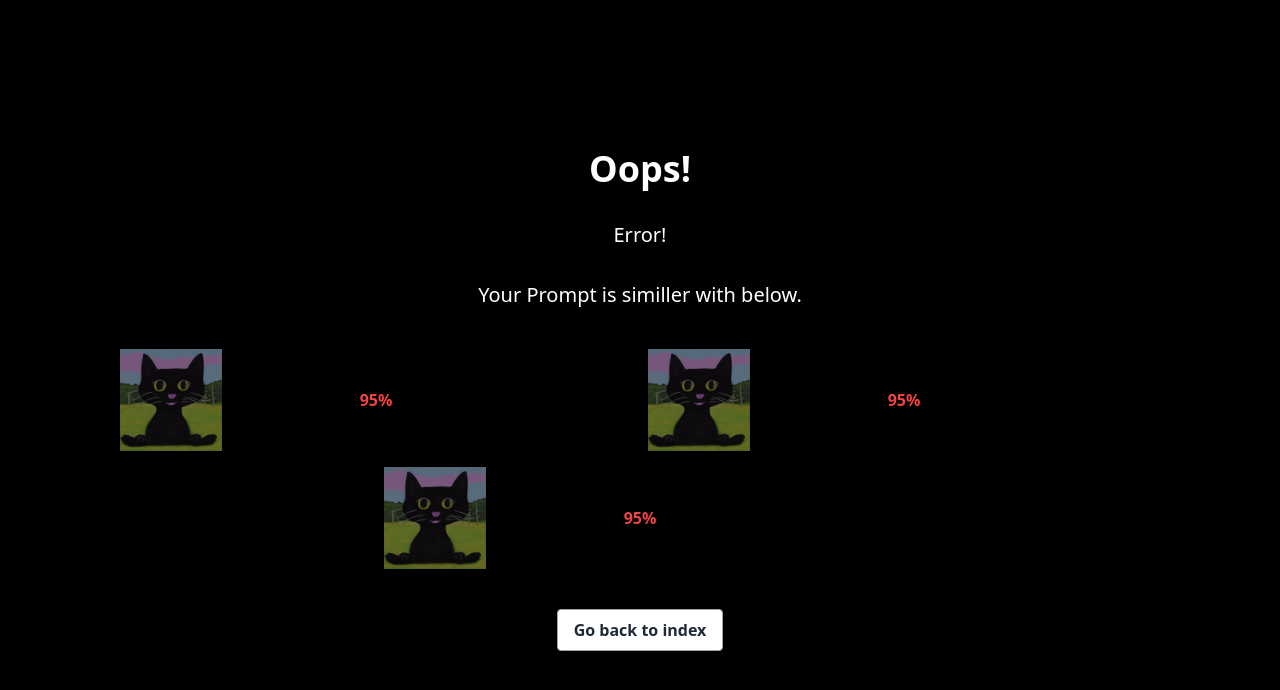
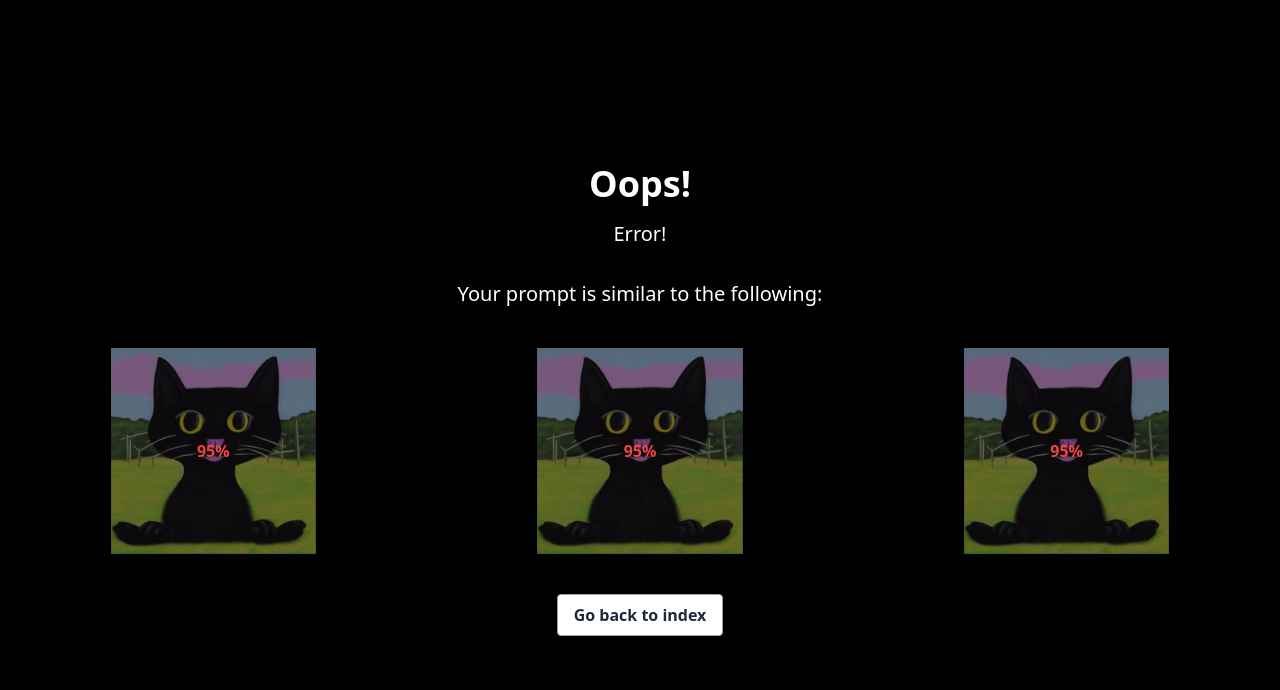
Before and after one commit to toztavi/PromptMintSite, a Next.js app in the folder frontend/: page /not-unique in a window 1280 px wide. Shown: the top 690 px of the page. Built offline with nearby package versions, Linux system fonts and the light colour scheme.

Commit message:
レイアウト

```diff
--- a/frontend/pages/not-unique.js
+++ b/frontend/pages/not-unique.js
@@ -1,5 +1,5 @@
-import Head from 'next/head';
-import Link from 'next/link';
+import Head from "next/head";
+import Link from "next/link";
 
 const NotUnique = () => {
   return (
@@ -7,38 +7,51 @@ const NotUnique = () => {
       <Head>
         <title>Not Unique</title>
       </Head>
-      <h1 className="text-4xl font-bold mb-8">Oops!</h1>
+      <h1 className="text-4xl font-bold mb-4">Oops!</h1>
       <p className="text-xl mb-8">Error!</p>
-      <p className="text-xl mb-8">Your Prompt is similler with below.</p>
+      <p className="text-xl mb-8">Your prompt is similar to the following:</p>
 
-      <div className="flex flex-wrap justify-center">
+      <div className="flex flex-col md:flex-row md:justify-center items-center">
         <div className="relative m-2">
-          <img src="cat3.png" alt="画像の説明" style={{ maxWidth: "20%", opacity: 0.5 }} className="w-full md:w-auto" />
-          <div className="absolute top-0 left-0 flex items-center justify-center w-full h-full text-red-500 font-bold">
-            <p>95%</p>
+          <div className="flex justify-center items-center w-full h-full text-red-500 font-bold absolute top-0 left-0 right-0 bottom-0">
+            <p style={{ zIndex: 1 }}>95%</p>
           </div>
-        </div>
-
-
-        <div className="relative m-2">
-          <img src="cat3.png" alt="画像の説明" style={{ maxWidth: "20%", opacity: 0.5 }} className="w-full md:w-auto" />
-          <div className="absolute top-0 left-0 flex items-center justify-center w-full h-full text-red-500 font-bold">
-            <p>95%</p>
-          </div>
+          <img
+            src="cat3.png"
+            alt="画像の説明"
+            style={{ maxWidth: "50%", opacity: 0.5 }}
+            className="w-full md:w-auto mx-auto"
+          />
         </div>
 
         <div className="relative m-2">
-          <img src="cat3.png" alt="画像の説明" style={{ maxWidth: "20%", opacity: 0.5 }} className="w-full md:w-auto" />
-          <div className="absolute top-0 left-0 flex items-center justify-center w-full h-full text-red-500 font-bold">
-            <p>95%</p>
+          <div className="flex justify-center items-center w-full h-full text-red-500 font-bold absolute top-0 left-0 right-0 bottom-0">
+            <p style={{ zIndex: 1 }}>95%</p>
           </div>
+          <img
+            src="cat3.png"
+            alt="画像の説明"
+            style={{ maxWidth: "50%", opacity: 0.5 }}
+            className="w-full md:w-auto mx-auto"
+          />
+        </div>
+
+        <div className="relative m-2">
+          <div className="flex justify-center items-center w-full h-full text-red-500 font-bold absolute top-0 left-0 right-0 bottom-0">
+            <p style={{ zIndex: 1 }}>95%</p>
+          </div>
+          <img
+            src="cat3.png"
+            alt="画像の説明"
+            style={{ maxWidth: "50%", opacity: 0.5 }}
+            className="w-full md:w-auto mx-auto"
+          />
         </div>
       </div>
 
-
       <div className="mt-8">
         <Link href="/" passHref>
-          <button className="bg-white hover:bg-gray-100 text-gray-800 font-semibold py-2 px-4 border border-gray-400 rounded shadow">
+          <button className="bg-white text-gray-800 font-semibold py-2 px-4 border border-gray-400 rounded shadow-md hover:bg-gray-100">
             Go back to index
           </button>
         </Link>
@@ -47,6 +60,4 @@ const NotUnique = () => {
   );
 };
 
-
-
 export default NotUnique;
```
